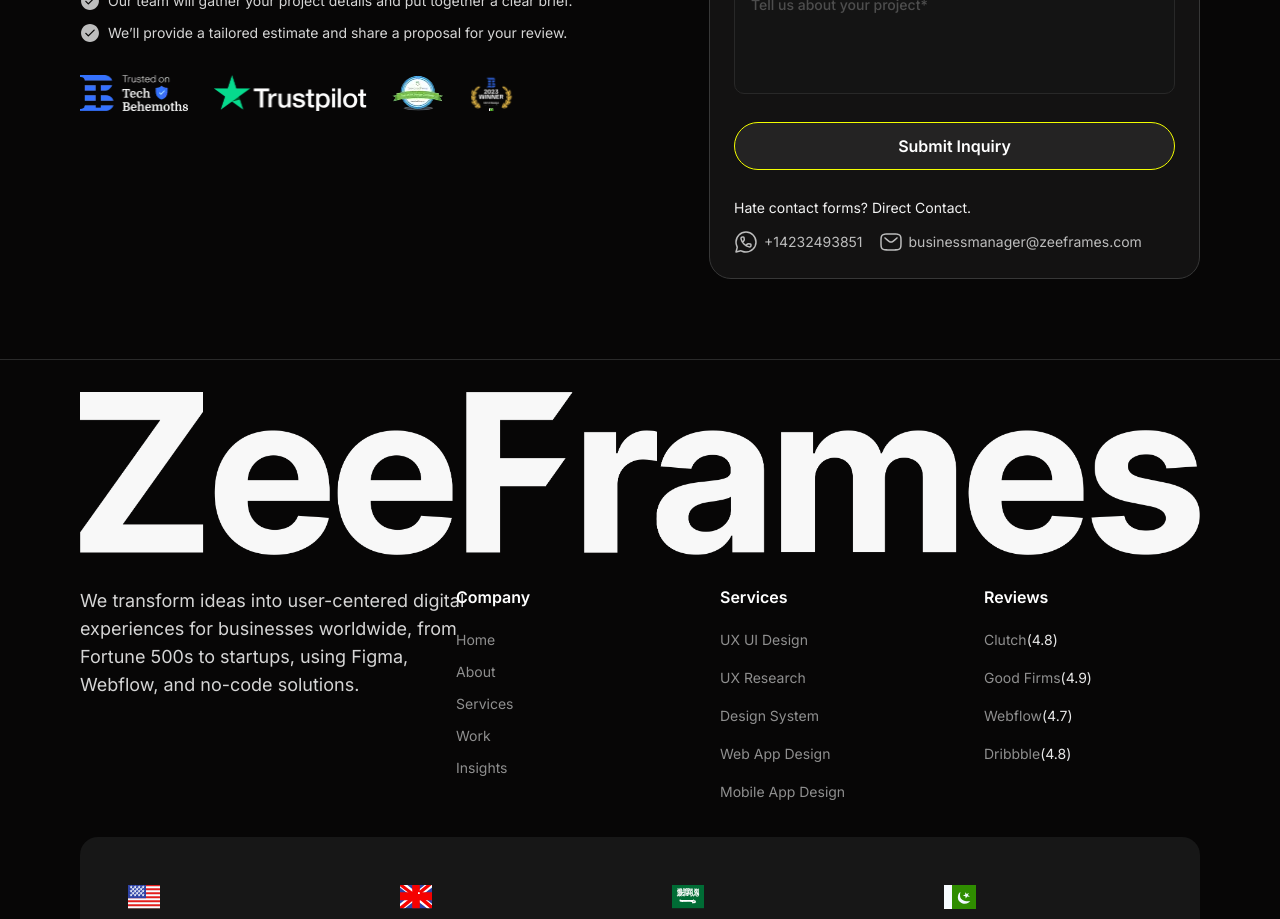
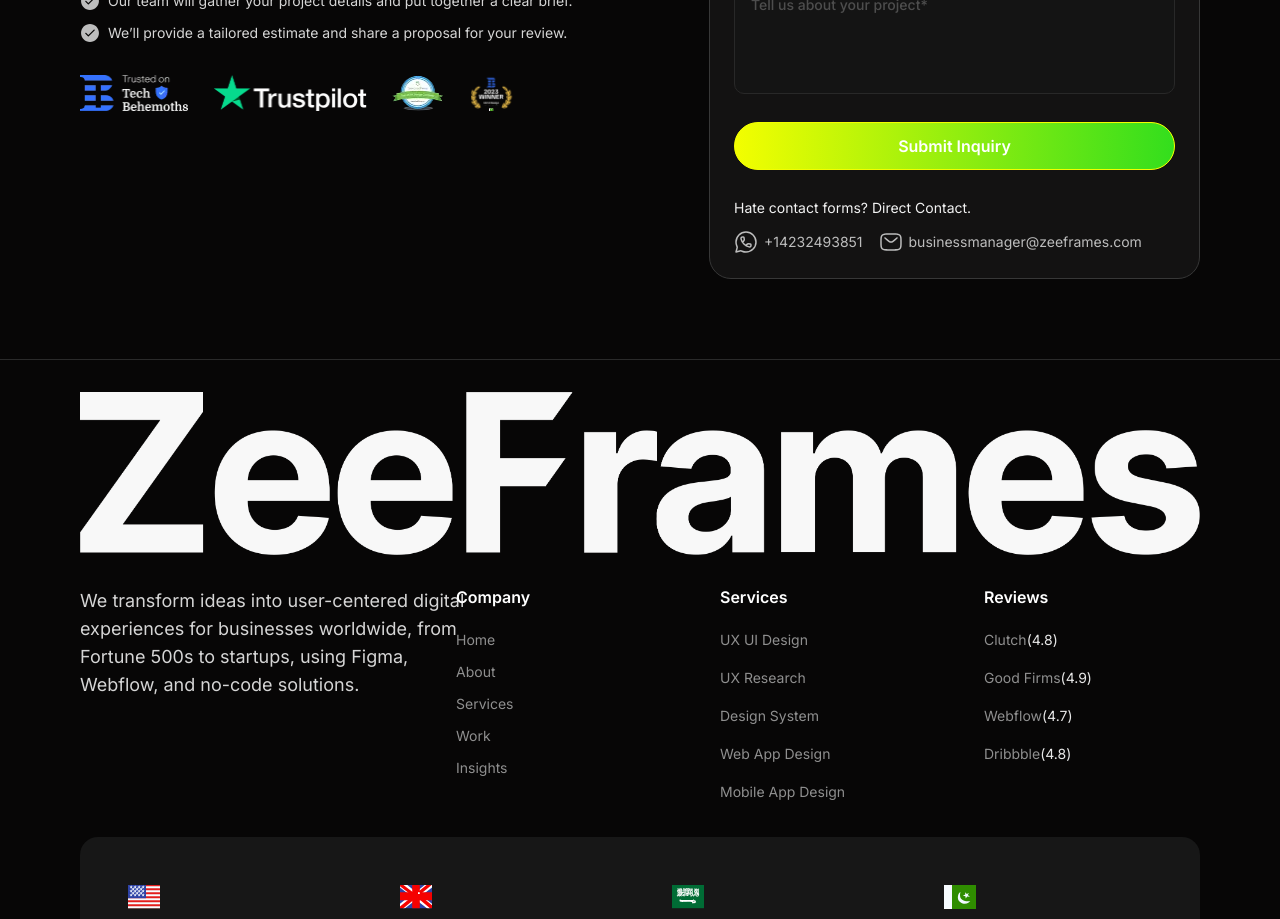
Before and after one commit to azhar79191/Zeeframes-v2, a React (Vite) app: page / in a window 1280 px wide. Shown: the part 10080-10999 px from the top of the page. Built offline with nearby package versions, Linux system fonts and the light colour scheme.

Commit message:
button error

```diff
--- a/src/pages/Home/contactFormSection.jsx
+++ b/src/pages/Home/contactFormSection.jsx
@@ -95,7 +95,7 @@ const ContactFormSection = () => {
                         <Input placeholder="Contact" />
                         <Textarea Name="projects" Id="Project" placeholder="Tell us about your project*" />
                             <Button
-                                className="w-full h-12 text-[#FFF] bg-[#242323] border border-[#F3FE00] hover:bg-[linear-gradient(90deg,#F3FE00_0%,#33DE1D_100%)]"
+                                className="w-full h-12 text-[#FFF] border border-[#F3FE00] bg-[linear-gradient(90deg,#F3FE00_0%,#33DE1D_100%)]"
                             >
 
                             Submit Inquiry
```
